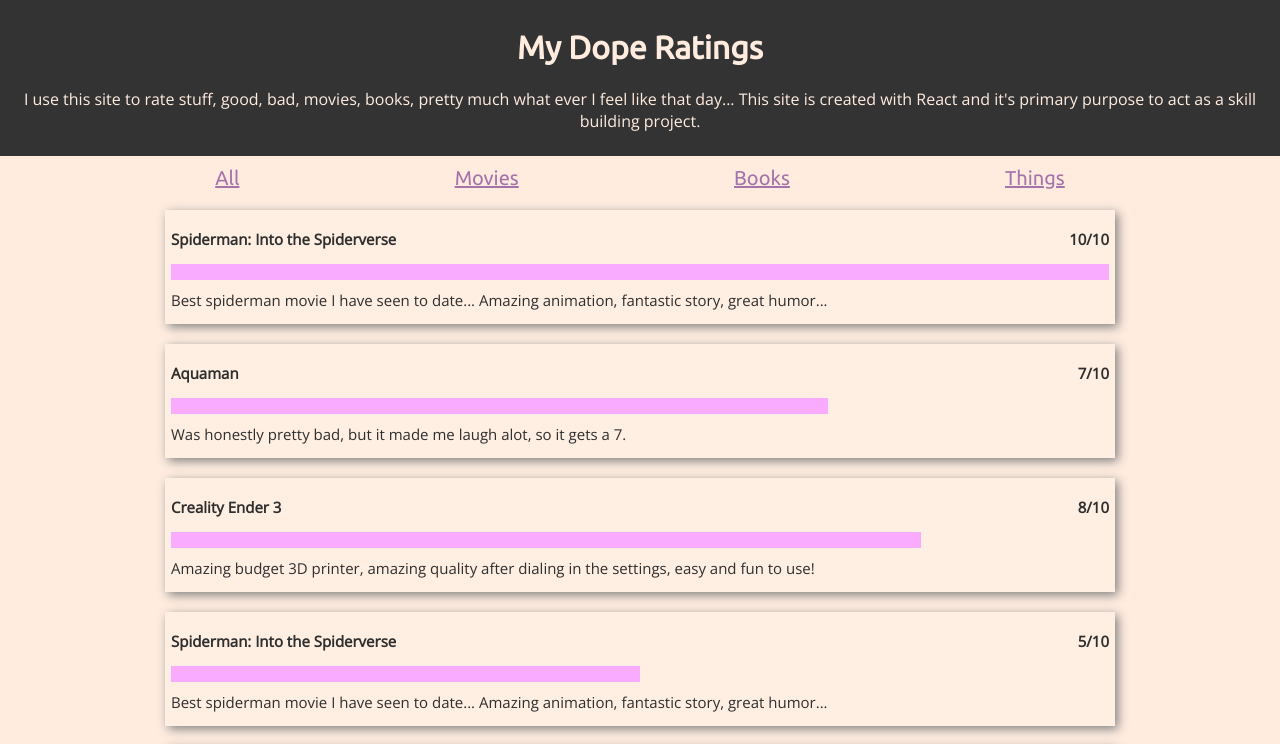
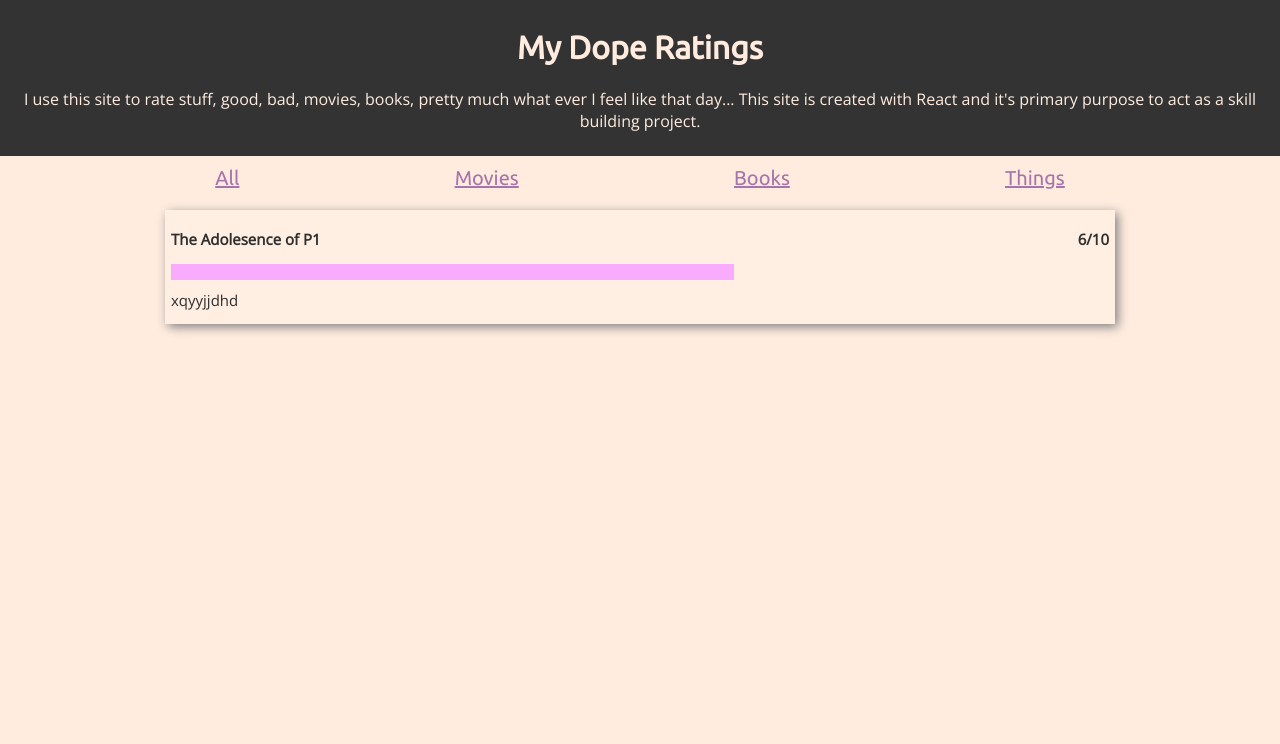
Before and after one commit to Ashton-C/ratings-app, a React (Create React App) app: page /Books in a window 1280 px wide. Shown: the top 744 px of the page. Built offline with nearby package versions, Linux system fonts and the light colour scheme.

Commit message:
Finished up Routing!
Got the routing completed and fixed some CSS for the footer.

```diff
--- /dev/null
+++ b/src/Components/Books.js
@@ -0,0 +1,15 @@
+import React, { Component } from 'react';
+import RItem from './RItem';
+
+class Books extends Component {
+  render() {
+    return (
+      <div className="Books">
+        <RItem title='The Adolesence of P1' rating='6'
+        description='xqyyjjdhd' />
+      </div>
+    );
+  }
+}
+
+export default Books;
--- /dev/null
+++ b/src/Components/Movies.js
@@ -0,0 +1,17 @@
+import React, { Component } from 'react';
+import RItem from './RItem';
+
+class Movies extends Component {
+  render() {
+    return (
+      <div className="Movies">
+        <RItem title='Spiderman: Into the Spiderverse' rating='10'
+        description='Best spiderman movie I have seen to date... Amazing animation, fantastic story, great humor...' />
+        <RItem title='Aquaman' rating='7'
+        description='Was honestly pretty bad, but it made me laugh alot, so it gets a 7.' />
+      </div>
+    );
+  }
+}
+
+export default Movies;
--- a/src/Components/Ratings.css
+++ b/src/Components/Ratings.css
@@ -1,5 +1,6 @@
 .Ratings {
   width: 75vw;
+  min-height: calc(100vh - 70px);
   margin-left: auto;
   margin-right: auto;
 }
--- a/src/Components/Ratings.js
+++ b/src/Components/Ratings.js
@@ -2,23 +2,19 @@
 import { Route } from 'react-router-dom';
 import './Ratings.css';
 import RItem from './RItem';
+import Movies from './Movies';
+import Books from './Books';
+import Things from './Things';
 
 class Ratings extends Component {
   render() {
     return (
       <div className="Ratings">
-        <RItem title='Spiderman: Into the Spiderverse' rating='10'
-        description='Best spiderman movie I have seen to date... Amazing animation, fantastic story, great humor...' />
-        <RItem title='Aquaman' rating='7'
-        description='Was honestly pretty bad, but it made me laugh alot, so it gets a 7.' />
-        <RItem title='Creality Ender 3' rating='8'
-        description='Amazing budget 3D printer, amazing quality after dialing in the settings, easy and fun to use!' />
-        <RItem title='Spiderman: Into the Spiderverse' rating='5'
-        description='Best spiderman movie I have seen to date... Amazing animation, fantastic story, great humor...' />
-        <RItem title='Aquaman' rating='4'
-        description='Was honestly pretty bad, but it made me laugh alot, so it gets a 7.' />
-        <RItem title='Creality Ender 3' rating='1'
-        description='Amazing budget 3D printer, amazing quality after dialing in the settings, easy and fun to use!' />
+        <Route exact path="/" render={props => <div><h3>Choose a catagory to start!</h3></div>} />
+        <Route exact path="/All" render={props => <div><Movies/><Books /><Things /></div>} />
+        <Route exact path="/Movies" component={Movies} />
+        <Route exact path="/Things" component={Things} />
+        <Route exact path="/Books" component={Books} />
       </div>
     );
   }
--- /dev/null
+++ b/src/Components/Things.js
@@ -0,0 +1,15 @@
+import React, { Component } from 'react';
+import RItem from './RItem';
+
+class Things extends Component {
+  render() {
+    return (
+      <div className="Things">
+        <RItem title='Creality Ender 3' rating='8'
+        description='Amazing budget 3D printer, amazing quality after dialing in the settings, easy and fun to use!' />
+      </div>
+    );
+  }
+}
+
+export default Things;
```
